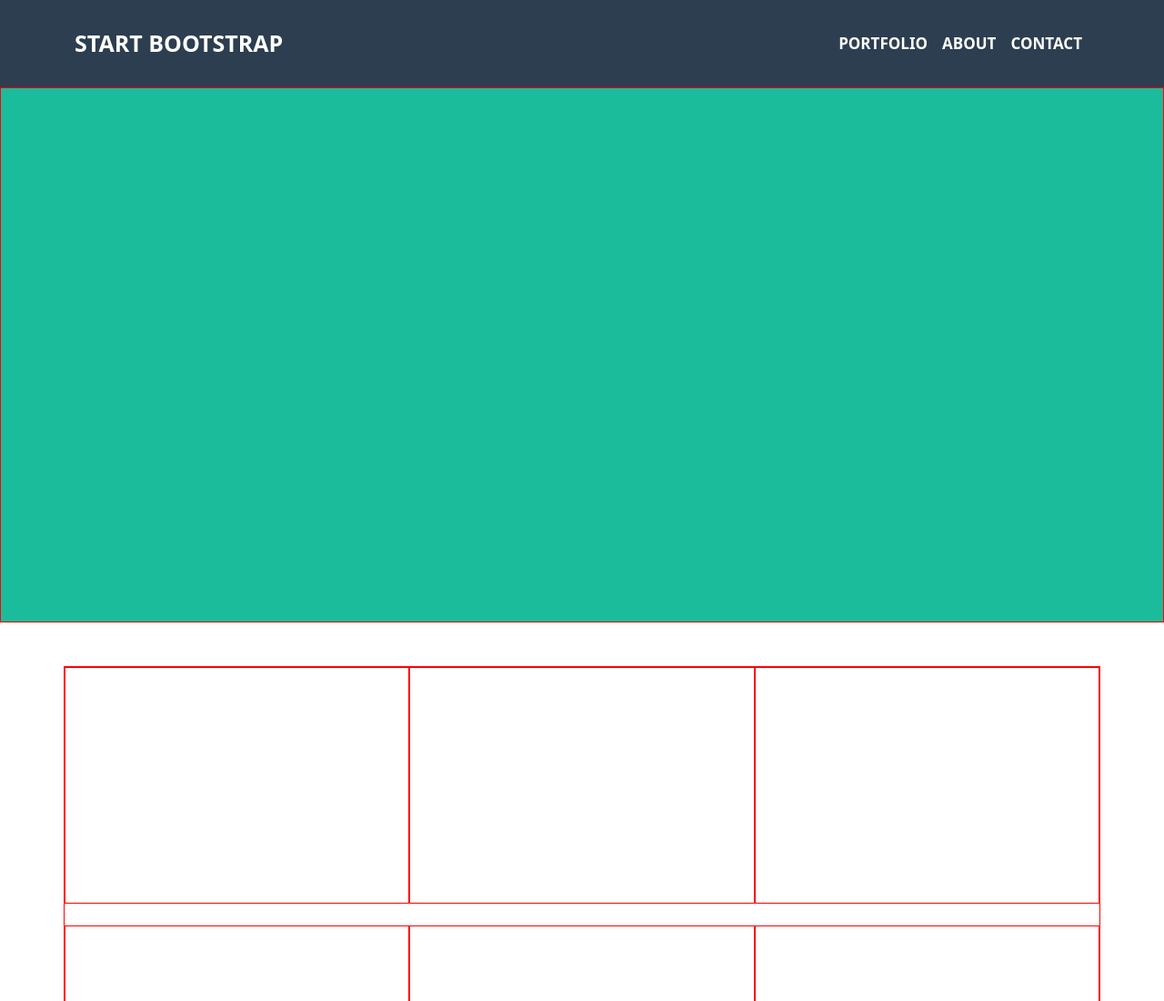
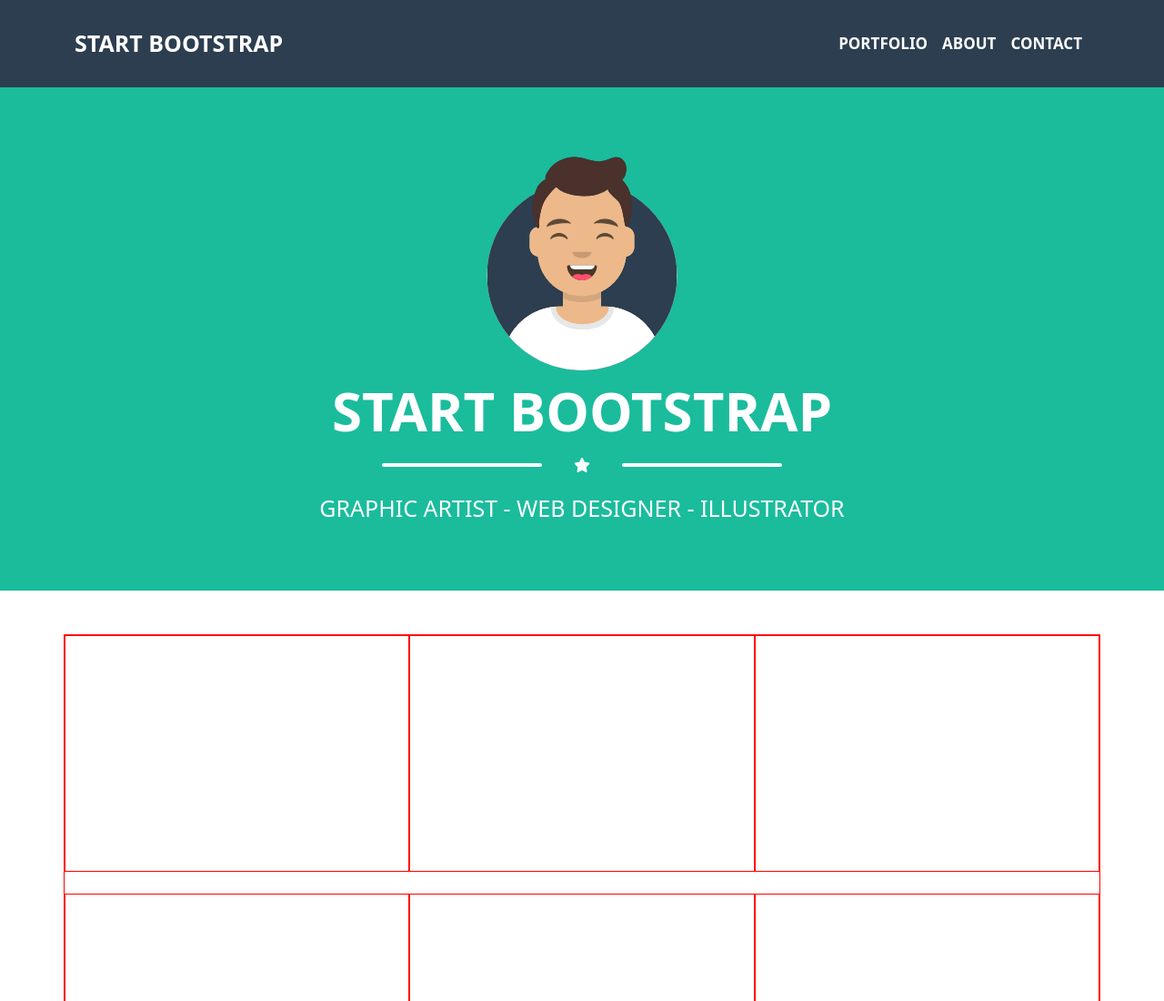
Before and after one commit to spellcry/html-css-bootstrap-freelancer, a plain HTML site: page index.html in a window 1280 px wide. Shown: the top 1100 px of the page at 91% size. Drawn offline with nearby package versions, Linux system fonts and the light colour scheme.

Commit message:
add hero

```diff
--- a/css/style.css
+++ b/css/style.css
@@ -5,6 +5,21 @@
     --bf-green: #1ABC9C;
 }
 
+/* ! Utility */
+.py-6 {
+    padding-block: 68px;
+}
+
+.star {
+    width: 40%;
+    max-width: 220px;
+}
+
+.star__line {
+    width: 40%;
+    height: 4px;
+    border-radius: 5px;
+}
 
 /* -------------------------------------------------------------------------------- */
 /* ! MOBILE RULES */
@@ -39,6 +54,19 @@
     background-color: var(--bf-green);
 }
 
+.hero .bf-hero-img {
+    max-width: 230px;
+    height: auto;
+}
+
+.hero__title {
+    font-size: 2.25rem;
+}
+
+.hero__subtitle {
+    font-size: 1.125rem;
+}
+
 /* ! About */
 .about {
     background-color: var(--bf-green);
@@ -59,6 +87,11 @@
 /* -------------------------------------------------------------------------------- */
 @media (min-width: 992px) {
 
+    /* ! Utility */
+    .star {
+        max-width: 440px;
+    }
+
     /* ! Layout */
     .bf-container-small {
         max-width: 673px;
@@ -71,6 +104,15 @@
 
     .bf-navbar-nav .nav-link {
         font-size: 1.0625rem;
+    }
+
+    /* ! Hero */
+    .hero__title {
+        font-size: 3.75rem;
+    }
+
+    .hero__subtitle {
+        font-size: 1.5625rem;
     }
 
 }
@@ -93,10 +135,10 @@
     border: 1px solid red;
 } */
 
-.hero .container-fluid {
+/* .hero .container-fluid {
     height: 588px;
     border: 1px solid red;
-}
+} */
 
 .portfolio .container-lg {
     border: 1px solid red;
--- a/index.html
+++ b/index.html
@@ -11,6 +11,8 @@
     <!-- Bootstrap CSS -->
     <link href="https://cdn.jsdelivr.net/npm/bootstrap@5.1.3/dist/css/bootstrap.min.css" rel="stylesheet"
         integrity="sha384-1BmE4kWBq78iYhFldvKuhfTAU6auU8tT94WrHftjDbrCEXSU1oBoqyl2QvZ6jIW3" crossorigin="anonymous">
+    <!-- Font Awesome -->
+    <script src="https://kit.fontawesome.com/01de7d5bf8.js" crossorigin="anonymous"></script>
     <!-- My CSS -->
     <link rel="stylesheet" href="./css/style.css">
 
@@ -46,9 +48,16 @@
     <main class="main-content">
 
         <!-- Hero START -->
-        <section class="hero">
-            <div class="container-fluid">
-
+        <section class="hero py-6 text-white">
+            <div class="container-fluid text-center">
+                <img src="./img/avatar.svg" class="img-fluid pb-2 bf-hero-img" alt="avatar">
+                <h1 class="hero__title fw-bold text-uppercase">Start Bootstrap</h1>
+                <div class="star pt-2 pb-4 d-flex align-items-center justify-content-between mx-auto">
+                    <div class="star__line bg-white"></div>
+                    <i class="fas fa-star px-1"></i>
+                    <div class="star__line bg-white"></div>
+                </div>
+                <h4 class="hero__subtitle text-uppercase">Graphic Artist - Web Designer - Illustrator</h4>
             </div>
         </section>
         <!-- Hero END -->
```
